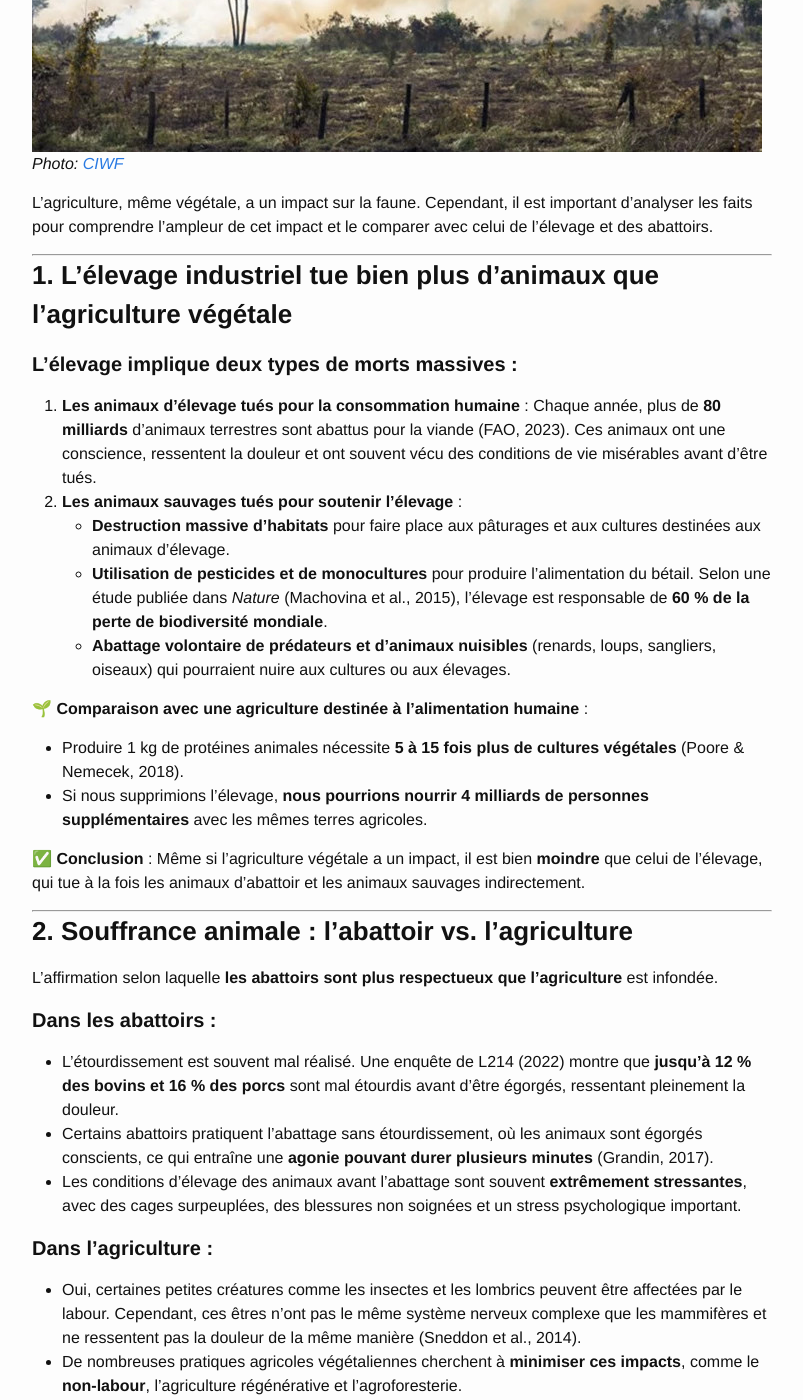
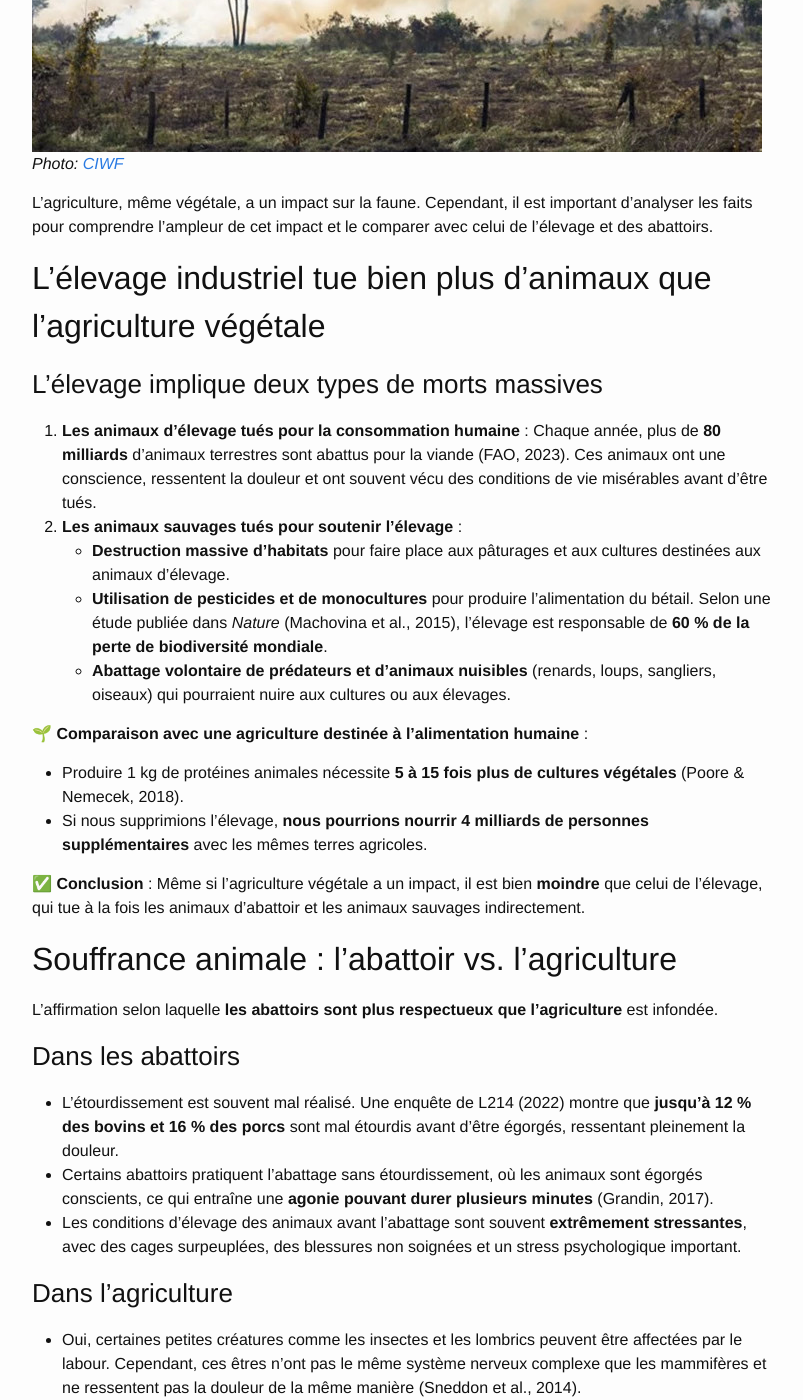
Before and after one commit to AdrienGiboire/herminevegane.fr, a Jekyll site: the page built from _posts/2025-01-31-l-agriculture-même-végétale-a-un-impact-sur-la-faune.md, in a window 1280 px wide and 1400 px high, scrolled down 484 px. Shown: the whole window, without its empty margins (238-1041 px from the left). Built offline with Jekyll 4.4.1, drawn with Linux system fonts in a browser that asks for light colours; nearby versions of some CDN libraries; some of the changed text lies outside the part shown.

Commit message:
improv: review layout of 2025-01-31-l-agriculture-même-végétale-a-un-impact-sur-la-faune.md

```diff
--- a/_posts/2025-01-31-l-agriculture-même-végétale-a-un-impact-sur-la-faune.md
+++ b/_posts/2025-01-31-l-agriculture-même-végétale-a-un-impact-sur-la-faune.md
@@ -10,10 +10,10 @@ _Photo: [CIWF](https://www.ciwf.fr/mettre-fin-a-lelevage-industriel/impacts-sur-
 
 L'agriculture, même végétale, a un impact sur la faune. Cependant, il est important d'analyser les faits pour comprendre l'ampleur de cet impact et le comparer avec celui de l'élevage et des abattoirs.
 
----
+## L'élevage industriel tue bien plus d'animaux que l'agriculture végétale
 
-### **1. L'élevage industriel tue bien plus d'animaux que l'agriculture végétale**
-#### **L'élevage implique deux types de morts massives :**
+### L'élevage implique deux types de morts massives
+
 1. **Les animaux d'élevage tués pour la consommation humaine** : Chaque année, plus de **80 milliards** d'animaux terrestres sont abattus pour la viande (FAO, 2023). Ces animaux ont une conscience, ressentent la douleur et ont souvent vécu des conditions de vie misérables avant d'être tués.
 2. **Les animaux sauvages tués pour soutenir l'élevage** :
    - **Destruction massive d'habitats** pour faire place aux pâturages et aux cultures destinées aux animaux d'élevage.
@@ -26,55 +26,53 @@ L'agriculture, même végétale, a un impact sur la faune. Cependant, il est imp
 
 ✅ **Conclusion** : Même si l'agriculture végétale a un impact, il est bien **moindre** que celui de l'élevage, qui tue à la fois les animaux d'abattoir et les animaux sauvages indirectement.
 
----
+## Souffrance animale : l'abattoir vs. l'agriculture
 
-### **2. Souffrance animale : l'abattoir vs. l'agriculture**
 L'affirmation selon laquelle **les abattoirs sont plus respectueux que l'agriculture** est infondée.
 
-#### **Dans les abattoirs :**
+### Dans les abattoirs
+
 - L'étourdissement est souvent mal réalisé. Une enquête de L214 (2022) montre que **jusqu'à 12 % des bovins et 16 % des porcs** sont mal étourdis avant d'être égorgés, ressentant pleinement la douleur.
 - Certains abattoirs pratiquent l'abattage sans étourdissement, où les animaux sont égorgés conscients, ce qui entraîne une **agonie pouvant durer plusieurs minutes** (Grandin, 2017).
 - Les conditions d'élevage des animaux avant l'abattage sont souvent **extrêmement stressantes**, avec des cages surpeuplées, des blessures non soignées et un stress psychologique important.
 
-#### **Dans l'agriculture :**
+### Dans l'agriculture
+
 - Oui, certaines petites créatures comme les insectes et les lombrics peuvent être affectées par le labour. Cependant, ces êtres n'ont pas le même système nerveux complexe que les mammifères et ne ressentent pas la douleur de la même manière (Sneddon et al., 2014).
 - De nombreuses pratiques agricoles végétaliennes cherchent à **minimiser ces impacts**, comme le **non-labour**, l'agriculture régénérative et l'agroforesterie.
 
 ✅ **Conclusion** : Dire que l'agriculture végétale provoque **plus** de souffrance que l'élevage est faux. Les animaux tués dans les abattoirs subissent **des jours, des mois, voire des années de souffrance avant leur mort**, contrairement aux insectes ou petits animaux tués involontairement par les machines agricoles.
 
----
+## Une alternative plus éthique : l'agriculture végane
 
-### **3. Une alternative plus éthique : l'agriculture végane**
 De nombreux agriculteurs végans développent des méthodes pour **réduire les dommages aux animaux** :
+
 - **L'agriculture sans labour** réduit la destruction des sols et des micro-organismes.
 - **Les cultures en permaculture et agroécologie** favorisent la biodiversité.
 - **Les cultures en serres hydroponiques** permettent de produire des aliments sans endommager les sols.
 
 En supprimant l'élevage, nous pourrions **réduire** ces impacts et préserver bien plus d'animaux.
 
----
+## Les végans ne sont pas dans le déni, ils agissent pour réduire la souffrance
 
-### **4. Les végans ne sont pas dans le déni, ils agissent pour réduire la souffrance**
 - Aucun végan ne prétend être parfait. L'objectif est de **réduire autant que possible** la souffrance animale.
 - Contrairement à l'élevage, qui tue des **animaux sensibles, conscients et doués d'émotions**, l'agriculture végétale cause moins de souffrance et cherche constamment à s'améliorer.
 - Dire que les végans sont des "donneurs de leçons" revient à attaquer les personnes plutôt que les idées. Le but n'est pas de culpabiliser, mais de **proposer des alternatives plus éthiques et durables**.
 
----
+## Bref
 
-### **Bref**
 L'élevage tue bien **plus** d'animaux que l'agriculture végétale, à la fois directement (abattoirs) et indirectement (destruction d'habitats, abattage de prédateurs).
 La souffrance animale dans les abattoirs est **bien documentée** et souvent plus intense que celle causée par l'agriculture végétale.
 Les végans ne sont pas dans le déni : ils reconnaissent l'impact de l'agriculture et soutiennent des alternatives plus éthiques, comme l'agriculture sans labour et l'agriculture régénérative.
 
 🌱 **Réduire la consommation de viande permet de sauver bien plus d'animaux, directement et indirectement.**
 
----
+## 📚 Sources
 
-### **📚 Sources :**
 1. FAO (2023). *Livestock and environmental impact.*
 2. Poore, J., & Nemecek, T. (2018). *Reducing food's environmental impacts through producers and consumers*, Science.
 3. Machovina, B., Feeley, K. J., & Ripple, W. J. (2015). *Biodiversity conservation: The key is reducing meat consumption*, Science of the Total Environment.
 4. Grandin, T. (2017). *Animal welfare in slaughter plants*, Annual Review of Animal Biosciences.
 5. Sneddon, L. U., Elwood, R. W., Adamo, S. A., & Leach, M. C. (2014). *Defining and assessing animal pain*, Animal Behaviour.
 
-😊 **Dialogue et information sont essentiels. Merci d'en discuter !**
+😊 Dialogue et information sont essentiels. Merci d'en discuter !
```
